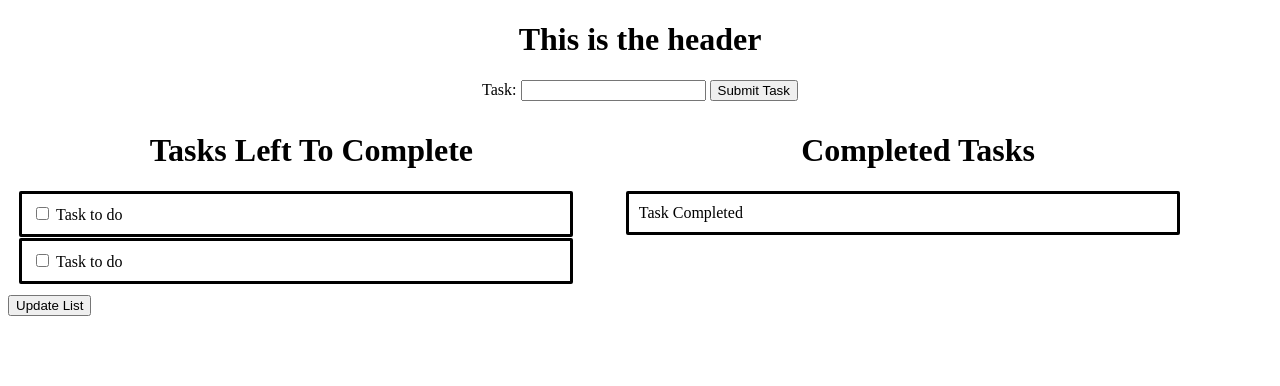
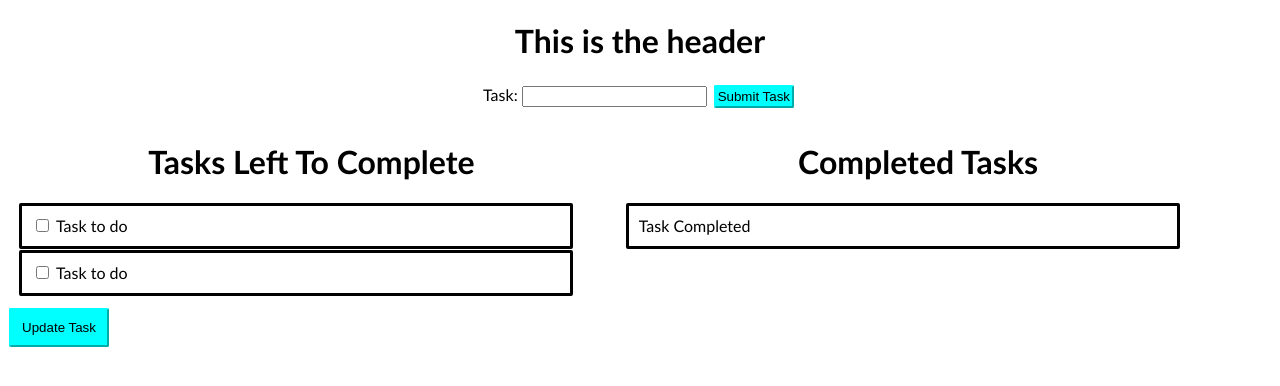
Before and after one commit to JustinnLy/QHacks2021-ToDoList, a plain HTML site: page To_Do_List.html in a window 1280 px wide. Drawn offline with Linux system fonts and the light colour scheme.

Commit message:
Updated to do list
basic look for to do list

```diff
--- a/To_Do_List.css
+++ b/To_Do_List.css
@@ -29,12 +29,42 @@
 }
 h1{
     text-align: center;
+    font-family: 'Trebuchet MS', 'Lucida Sans Unicode', 'Lucida Grande', 'Lucida Sans', Arial, sans-serif;
 }
 
 p {
     display: inline;
+    font-family: 'Trebuchet MS', 'Lucida Sans Unicode', 'Lucida Grande', 'Lucida Sans', Arial, sans-serif;
 
 }
 form{
     display: inline;
 }
+#update{
+    width: 100px;
+    padding: 10px;
+    margin: 1px;
+    border-radius: 2px;
+    background-color: aqua;
+    border-color: aqua;
+    transition-duration: 0.5s;
+}
+
+#update:hover{
+    background-color: #68ffff;
+    color: #606060;
+}
+
+#task{
+    idth: 100px;
+    padding: 2px;
+    margin: 3px;
+    border-radius: 2px;
+    background-color: aqua;
+    border-color: aqua;
+    transition-duration: 0.5s;
+}
+#task:hover{
+    background-color: #68ffff;
+    color: #606060;
+}
--- a/To_Do_List.html
+++ b/To_Do_List.html
@@ -12,9 +12,9 @@
 
         <div class = 'input'>
             <form>
-                <label for='Task'>Task:</label>
+                <p>Task:</p>
                 <input type="text">
-                <input type="button" onclick="" value="Submit Task">
+                <input  id ="task" type="button" onclick="" value="Submit Task">
             </form>
         </div>
 
@@ -51,10 +51,8 @@
             </div>
 
         </div>
-        <div>
-            <form>
-                <input type="button" onclick="" value="Update List">
-            </form>
-        </div>
+
+        <button id ="update" onclick="alert('Task Updated')">Update Task</button>
+
     </body>
 </html>
```
